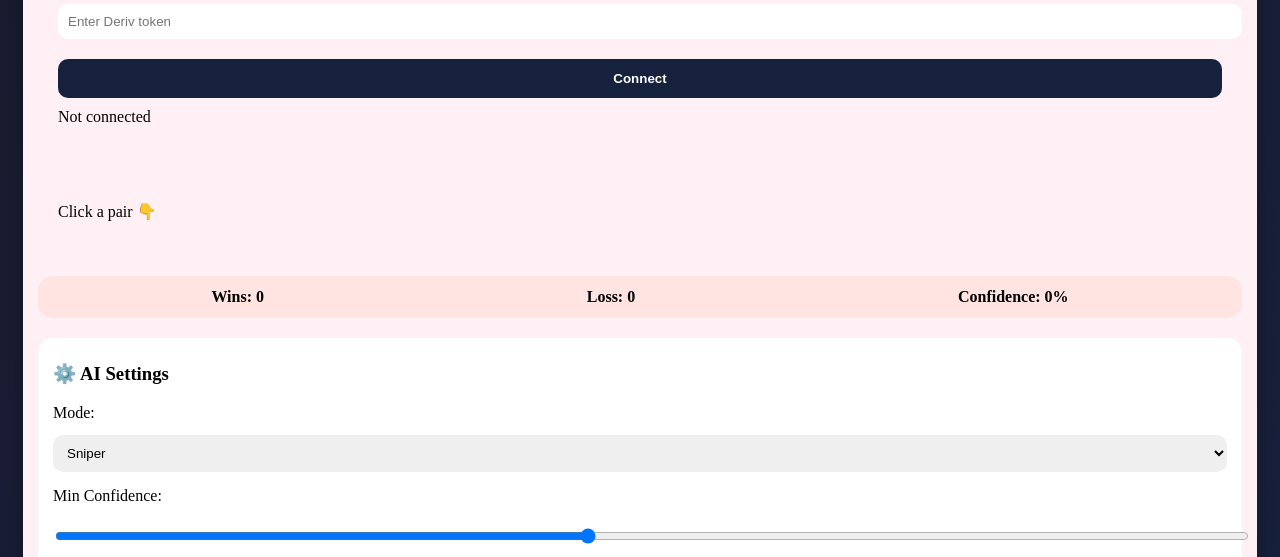
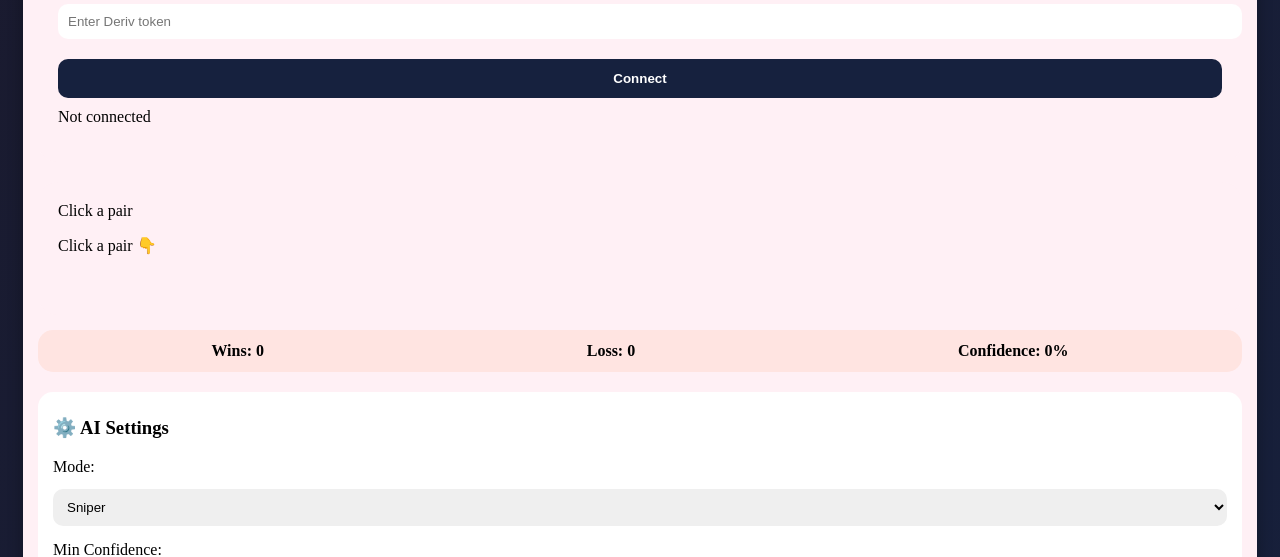
Before and after one commit to whittakerwhittaker123-commits/KerrzAi, a Flask app: page / in a window 1280 px wide. Shown: the part 264-821 px from the top of the page. Run offline with Flask 3, Linux system fonts and the light colour scheme; data that the repository does not hold is empty.

Commit message:
Update index.html

```diff
--- a/templates/index.html
+++ b/templates/index.html
@@ -171,7 +171,10 @@ body {
 
 <!-- 🔥 TRADE DETAILS -->
 <div id="tradeBox" class="trade-box">
-  Click a pair 👇
+
+  Click a pair
+<p>Click a pair 👇</p>
+<div id="pairsContainer" class="grid"></div>
   <div id="pairsContainer" class="grid"></div>
 </div>
 
@@ -375,10 +378,7 @@ async function loadPairs() {
     }
 }
 
-// 🔁 auto refresh every 3 seconds
 setInterval(loadPairs, 3000);
-
-// 🚀 load on start
 loadPairs();
 </script>
 </body>
```
